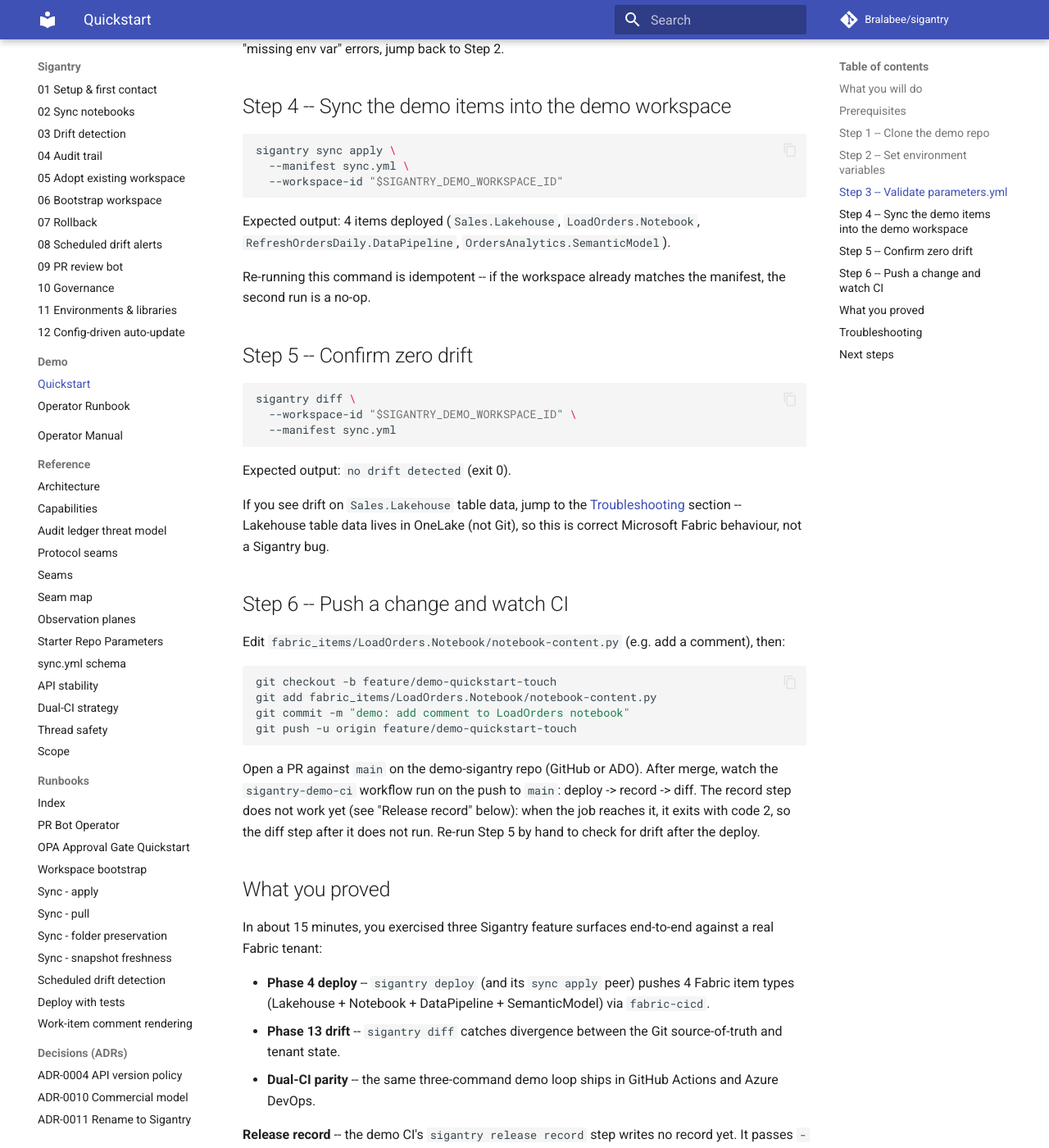
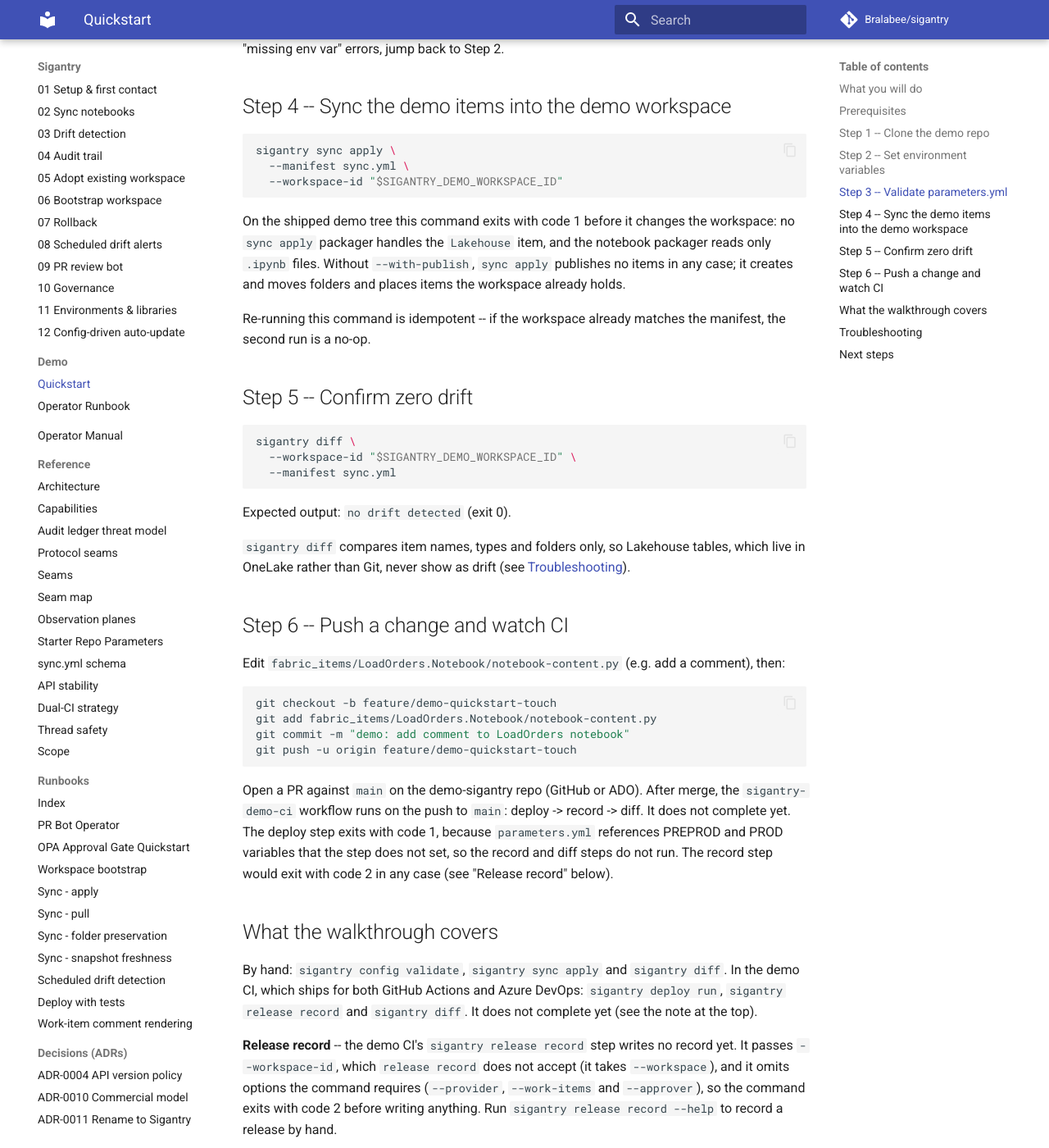
Before and after one commit to Bralabee/sigantry, an MkDocs documentation site: the page built from docs/demo/QUICKSTART.md, in a window 1280 px wide and 1400 px high, scrolled down 2126 px. Shown: the whole window at 82% size. Built offline with MkDocs 1.6.1 and Material for MkDocs 9.7.7, drawn with Linux system fonts in a browser that asks for light colours; comment, search, counter and statistics services are not loaded; some of the changed text lies outside the part shown.

Commit message:
docs(demo): say where the demo stops; fix the demo CI's step guards
The demo quickstart promised a green sync and diff and a CI run that
reaches its record step. On the shipped demo tree neither happens:

- `sigantry sync apply` exits with code 1 before it changes the
  workspace. No sync packager handles the Lakehouse item, and the
  notebook packager reads only .ipynb files. Without --with-publish it
  publishes no items in any case.
- The demo CI's deploy step exits with code 1: parameters.yml
  references PREPROD and PROD variables the step does not set, so the
  record and diff steps never run.
- On GitHub the workflow file was rejected before any step ran: its
  step conditions read `secrets`, which GitHub does not allow there
  (actionlint: context "secrets" is not allowed here, three times).
  The job now sets a boolean env flag from the secret and the steps
  test that flag, so fork pull requests still skip and only the
  boolean, not the token, reaches the job env.

The quickstart and the operator runbook also said a Lakehouse table
added in the portal shows as drift. `sigantry diff` compares item
names, types and folders only, so it never does; both now say so.
"What you proved" listed results the walkthrough does not reach and
is replaced by the commands it covers.

The CHANGELOG note on the quickstart is updated within its own lines,
and the workflow fix is recorded under Fixed.

````diff
--- a/docs/demo/QUICKSTART.md
+++ b/docs/demo/QUICKSTART.md
@@ -1,9 +1,9 @@
 # Sigantry demo -- try it in 15 minutes
 
 > Phase 15 / DEMO-04. This walkthrough is for outside reviewers who
-> did not build Sigantry. Total time: ~15 minutes from a fresh laptop
-> to a green sync + diff against the demo Fabric tenant (the demo CI's
-> release-record step does not work yet; see Step 6). If any step takes
+> did not build Sigantry. It does not run end to end on the shipped
+> demo tree yet: Step 4's `sync apply` and the demo CI's deploy step in
+> Step 6 both exit with code 1 (see those steps). If any step takes
 > more than 3 minutes, jump to the
 > [Troubleshooting](#troubleshooting) section at the bottom.
 
@@ -104,9 +104,11 @@
   --workspace-id "$SIGANTRY_DEMO_WORKSPACE_ID"
 ```
 
-Expected output: 4 items deployed
-(`Sales.Lakehouse`, `LoadOrders.Notebook`,
-`RefreshOrdersDaily.DataPipeline`, `OrdersAnalytics.SemanticModel`).
+On the shipped demo tree this command exits with code 1 before it
+changes the workspace: no `sync apply` packager handles the `Lakehouse`
+item, and the notebook packager reads only `.ipynb` files. Without
+`--with-publish`, `sync apply` publishes no items in any case; it
+creates and moves folders and places items the workspace already holds.
 
 Re-running this command is idempotent -- if the workspace already
 matches the manifest, the second run is a no-op.
@@ -121,10 +123,9 @@
 
 Expected output: `no drift detected` (exit 0).
 
-If you see drift on `Sales.Lakehouse` table data, jump to the
-[Troubleshooting](#troubleshooting) section -- Lakehouse table data
-lives in OneLake (not Git), so this is correct Microsoft Fabric
-behaviour, not a Sigantry bug.
+`sigantry diff` compares item names, types and folders only, so
+Lakehouse tables, which live in OneLake rather than Git, never show as
+drift (see [Troubleshooting](#troubleshooting)).
 
 ## Step 6 -- Push a change and watch CI
 
@@ -139,24 +140,19 @@
 ```
 
 Open a PR against `main` on the demo-sigantry repo (GitHub or ADO).
-After merge, watch the `sigantry-demo-ci` workflow run on the push to
-`main`: deploy -> record -> diff. The record step does not work yet
-(see "Release record" below): when the job reaches it, it exits with
-code 2, so the diff step after it does not run. Re-run Step 5 by hand
-to check for drift after the deploy.
+After merge, the `sigantry-demo-ci` workflow runs on the push to
+`main`: deploy -> record -> diff. It does not complete yet. The deploy
+step exits with code 1, because `parameters.yml` references PREPROD and
+PROD variables that the step does not set, so the record and diff steps
+do not run. The record step would exit with code 2 in any case (see
+"Release record" below).
 
-## What you proved
+## What the walkthrough covers
 
-In about 15 minutes, you exercised three Sigantry feature surfaces
-end-to-end against a real Fabric tenant:
-
-- **Phase 4 deploy** -- `sigantry deploy` (and its `sync apply` peer)
-  pushes 4 Fabric item types (Lakehouse + Notebook + DataPipeline +
-  SemanticModel) via `fabric-cicd`.
-- **Phase 13 drift** -- `sigantry diff` catches divergence between the Git
-  source-of-truth and tenant state.
-- **Dual-CI parity** -- the same three-command demo loop ships in
-  GitHub Actions and Azure DevOps.
+By hand: `sigantry config validate`, `sigantry sync apply` and
+`sigantry diff`. In the demo CI, which ships for both GitHub Actions and
+Azure DevOps: `sigantry deploy run`, `sigantry release record` and
+`sigantry diff`. It does not complete yet (see the note at the top).
 
 **Release record** -- the demo CI's `sigantry release record` step
 writes no record yet. It passes `--workspace-id`, which `release record`
@@ -172,11 +168,11 @@
   A `DEMO` env name fails the whitelist; this is intentional. The
   demo workspace lives behind the `DEV` slot whose `$ENV:` references
   point at the four `SIGANTRY_DEMO_*` env vars.
-- **Lakehouse drift on first run** -- Lakehouse table data lives in
-  OneLake, NOT in Git. Adding a table or column in the Fabric portal
-  surfaces as drift in `sigantry diff`. Use the demo notebook
-  (`LoadOrders.Notebook`) to create tables, so the round-trip stays
-  stable. The runbook
+- **Lakehouse tables** -- table data lives in OneLake, not in Git, and
+  `sigantry diff` does not see it: a table or column added in the
+  Fabric portal is not reported as drift. Use the demo notebook
+  (`LoadOrders.Notebook`) to create tables, so the table-creation logic
+  is in Git. The runbook
   [docs/runbooks/demo-tenant-operator.md](../runbooks/demo-tenant-operator.md)
   has the full explanation under "Lakehouse Git limitation".
 - **`SIGANTRY_DEMO_FABRIC_TOKEN` rejected** -- tokens rotate every 90
````
Also changed, not shown: CHANGELOG.md (+12 -7 lines), docs/runbooks/demo-tenant-operator.md (+4 -6 lines), 1 other file.
